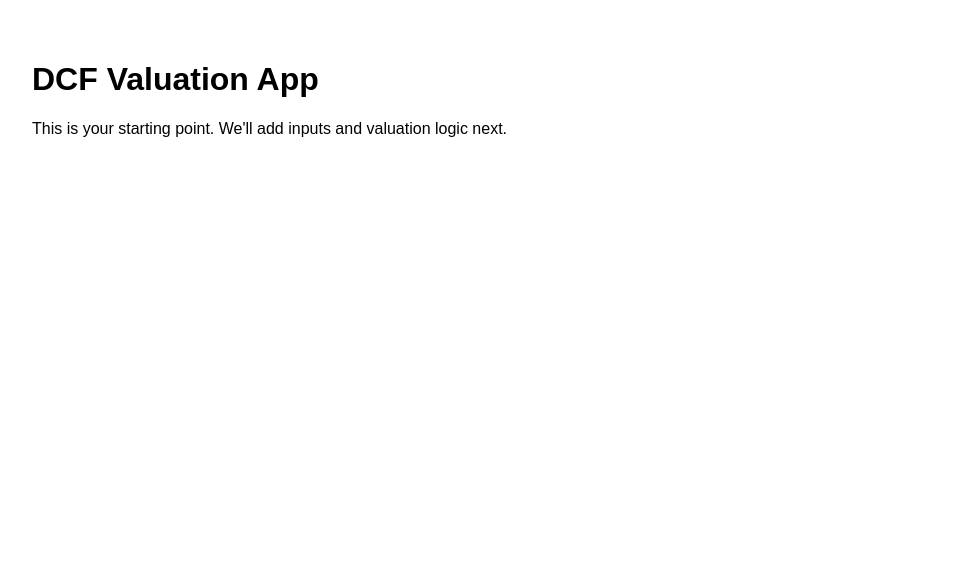
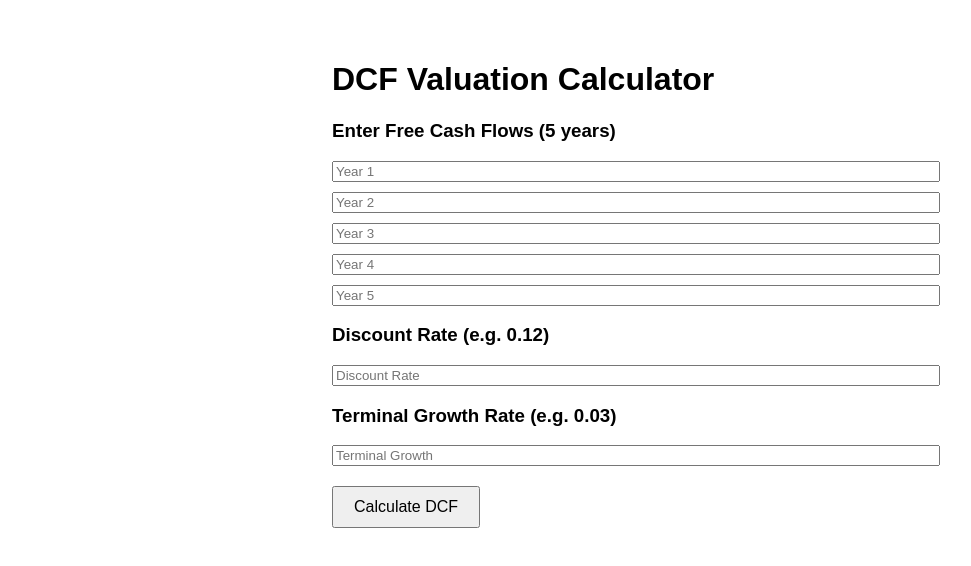
Before and after one commit to rkramsharvesh/valuation-app, a React (Vite) app: page / in a window 1280 px wide. Shown: the top 566 px of the page, without its empty margins (8-979 px from the left). Built offline with nearby package versions, Linux system fonts and the light colour scheme.

Commit message:
Added form UI and DCF calculator logic

```diff
--- a/src/App.jsx
+++ b/src/App.jsx
@@ -1,8 +1,85 @@
+import { useState } from 'react';
+import { calculateDCF } from './utils/dcfCalculator';
+
 function App() {
+  const [cashFlows, setCashFlows] = useState(["", "", "", "", ""]);
+  const [discountRate, setDiscountRate] = useState("");
+  const [terminalGrowth, setTerminalGrowth] = useState("");
+  const [result, setResult] = useState(null);
+
+  const handleChange = (index, value) => {
+    const updated = [...cashFlows];
+    updated[index] = value;
+    setCashFlows(updated);
+  };
+
+  const handleSubmit = () => {
+    const numericFlows = cashFlows.map(val => parseFloat(val));
+    const dr = parseFloat(discountRate);
+    const tg = parseFloat(terminalGrowth);
+
+    if (numericFlows.some(isNaN) || isNaN(dr) || isNaN(tg)) {
+      alert("Please enter valid numeric values.");
+      return;
+    }
+
+    const output = calculateDCF({
+      cashFlows: numericFlows,
+      discountRate: dr,
+      terminalGrowth: tg,
+    });
+
+    setResult(output);
+  };
+
   return (
-    <div style={{ padding: '2rem', fontFamily: 'sans-serif' }}>
-      <h1>DCF Valuation App</h1>
-      <p>This is your starting point. We'll add inputs and valuation logic next.</p>
+    <div style={{ maxWidth: '600px', margin: '0 auto', padding: '2rem', fontFamily: 'sans-serif' }}>
+      <h1>DCF Valuation Calculator</h1>
+
+      <h3>Enter Free Cash Flows (5 years)</h3>
+      {cashFlows.map((val, idx) => (
+        <input
+          key={idx}
+          type="number"
+          placeholder={`Year ${idx + 1}`}
+          value={val}
+          onChange={(e) => handleChange(idx, e.target.value)}
+          style={{ display: 'block', marginBottom: '10px', width: '100%' }}
+        />
+      ))}
+
+      <h3>Discount Rate (e.g. 0.12)</h3>
+      <input
+        type="number"
+        value={discountRate}
+        onChange={(e) => setDiscountRate(e.target.value)}
+        placeholder="Discount Rate"
+        step="0.00001"
+        style={{ display: 'block', marginBottom: '10px', width: '100%' }}
+      />
+
+      <h3>Terminal Growth Rate (e.g. 0.03)</h3>
+      <input
+        type="number"
+        value={terminalGrowth}
+        onChange={(e) => setTerminalGrowth(e.target.value)}
+        placeholder="Terminal Growth"
+        step="0.00001"
+        style={{ display: 'block', marginBottom: '20px', width: '100%' }}
+      />
+
+      <button onClick={handleSubmit} style={{ padding: '10px 20px', fontSize: '16px' }}>
+        Calculate DCF
+      </button>
+
+      {result && (
+        <div style={{ marginTop: '30px' }}>
+          <h2>Results:</h2>
+          <p><strong>NPV of Cash Flows:</strong> {result.npv}</p>
+          <p><strong>Terminal Value (Discounted):</strong> {result.terminalValue}</p>
+          <p><strong>Total DCF Value:</strong> {result.dcfValue}</p>
+        </div>
+      )}
     </div>
   );
 }
--- /dev/null
+++ b/src/utils/dcfcalculator.js
@@ -0,0 +1,26 @@
+function round(value, decimals = 5) {
+  return Number(Math.round(value + 'e' + decimals) + 'e-' + decimals);
+}
+
+export function calculateDCF({ cashFlows, discountRate, terminalGrowth }) {
+  const years = cashFlows.length;
+  let npv = 0;
+
+  for (let i = 0; i < years; i++) {
+    npv += cashFlows[i] / Math.pow(1 + discountRate, i + 1);
+  }
+
+  const finalYearFCF = cashFlows[years - 1];
+  const terminalValueRaw = (finalYearFCF * (1 + terminalGrowth)) / (discountRate - terminalGrowth);
+  const discountedTerminal = terminalValueRaw / Math.pow(1 + discountRate, years);
+
+  const roundedNPV = round(npv);
+  const roundedTV = round(discountedTerminal);
+  const totalDCF = round(roundedNPV + roundedTV);
+
+  return {
+    npv: roundedNPV,
+    terminalValue: roundedTV,
+    dcfValue: totalDCF,
+  };
+}
```
